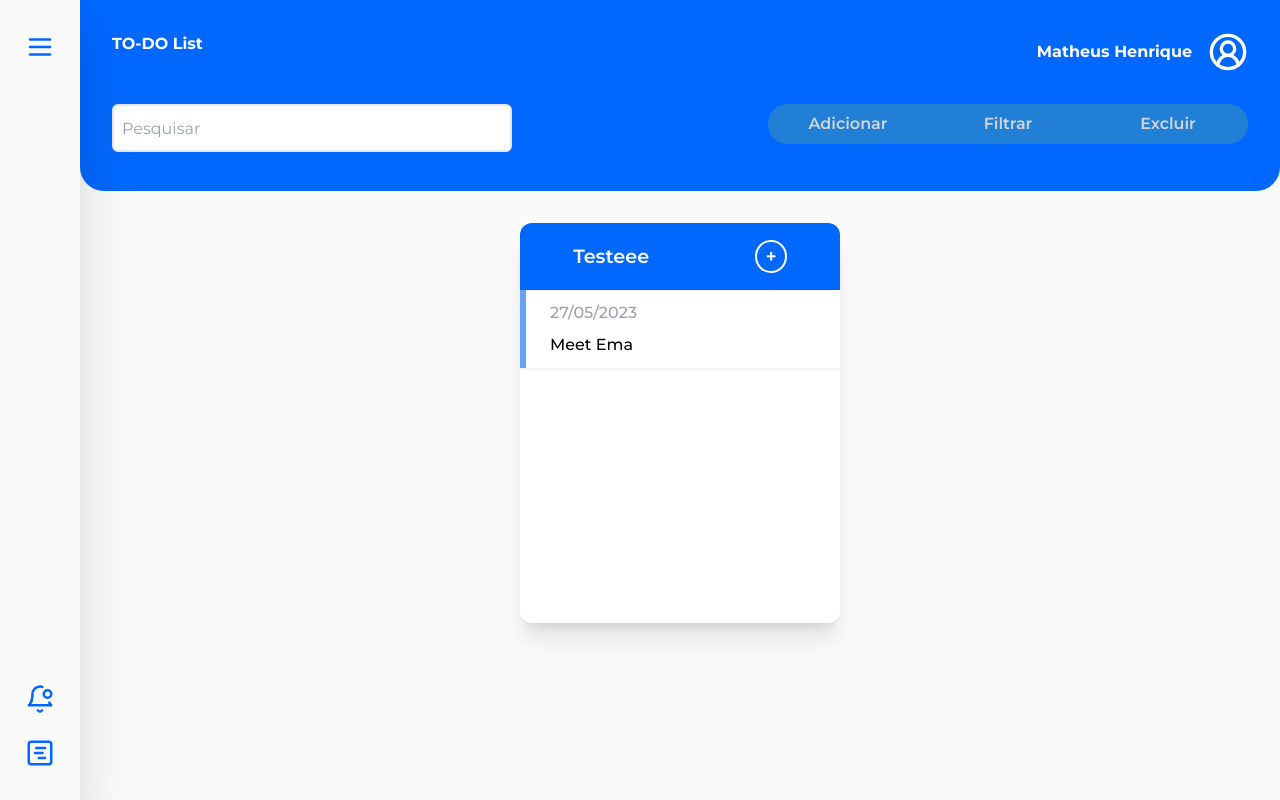
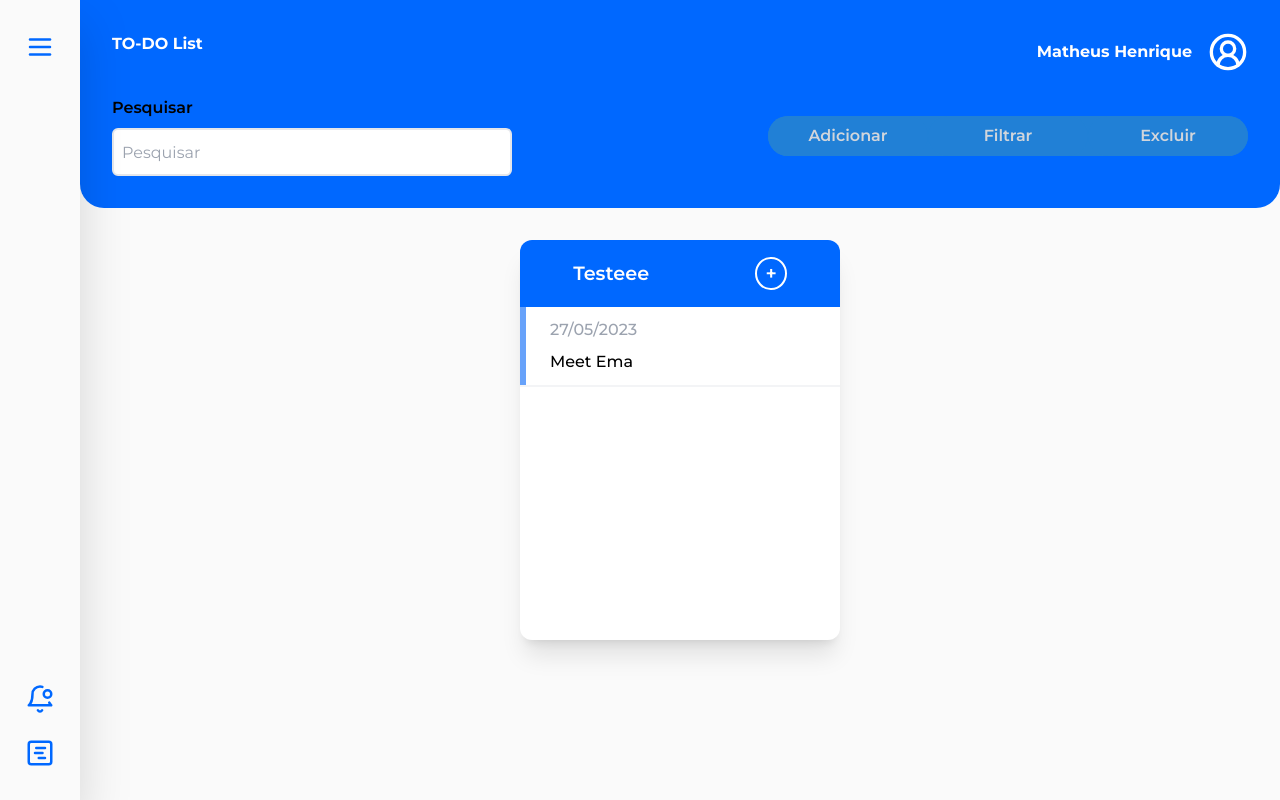
Before and after one commit to Strifexss/FaculdadeTodo, a Next.js app: page /Paginas/Landing in a window 1280 px wide. Built offline with nearby package versions, Linux system fonts and the light colour scheme.

Commit message:
Correcoes de Erros

```diff
--- a/src/app/Paginas/Components/Landing/header/header.tsx
+++ b/src/app/Paginas/Components/Landing/header/header.tsx
@@ -21,7 +21,7 @@ export default function HeaderLanding({buttonsFunctionAdicionar}:Props) {
                 </div>
             </div>
             <section className="w-full flex justify-between items-center">
-                <InputTexto Tamanho="Compacto" placeholder="Pesquisar" />
+                <InputTexto Nome="Pesquisar" Tamanho="Compacto" placeholder="Pesquisar" />
                 <section className="flex flex-row justify-center bg-[#2180D6] rounded-3xl">
                     <ButtonsHeader Click={buttonsFunctionAdicionar} texto="Adicionar"/>
                     <ButtonsHeader texto="Filtrar"/>
```
